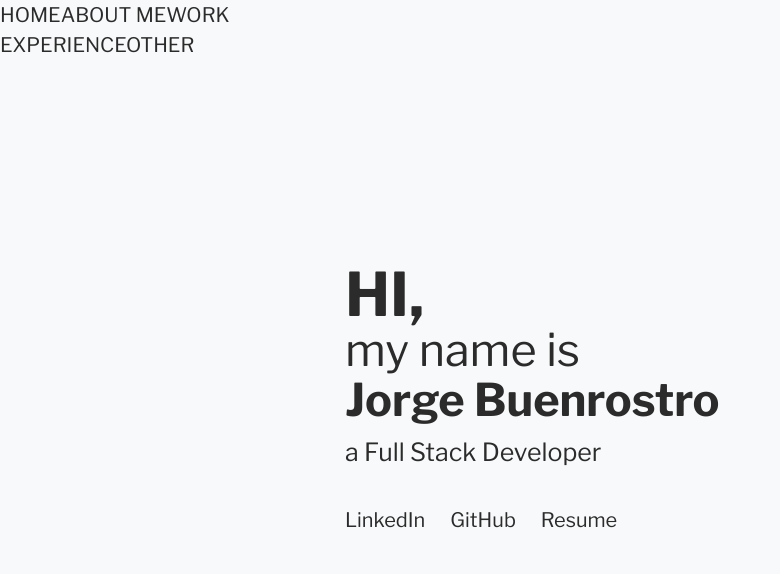
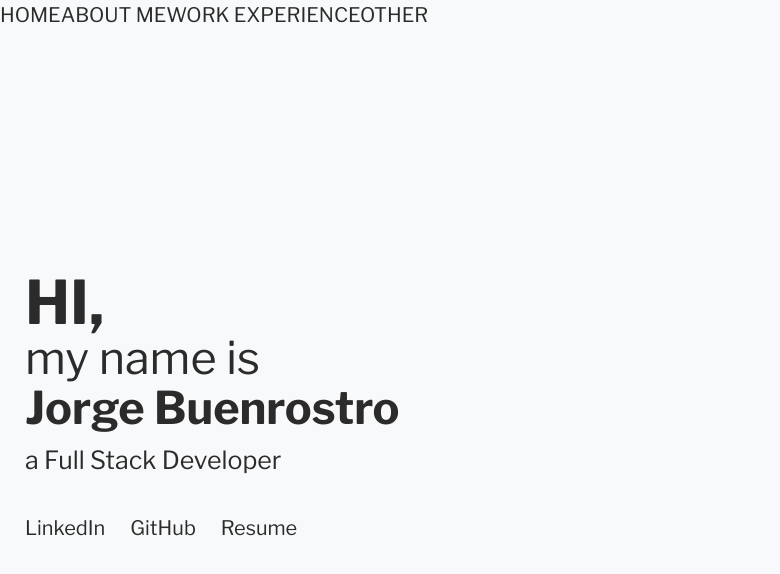
Before and after one commit to jlbmontejano/personal-portfolio, a React (Vite) app: page / in a window 1280 px wide. Shown: the top 574 px of the page, without its empty margins (0-780 px from the left). Built offline with nearby package versions, Linux system fonts and the light colour scheme.

Commit message:
Changed portfolio overall structure

```diff
--- a/src/App.tsx
+++ b/src/App.tsx
@@ -1,21 +1,32 @@
+import { useState } from "react";
 import Menu from "./components/Menu";
+import AboutMe from "./sections/AboutMe";
 import Home from "./sections/Home";
-import AboutMe from "./sections/AboutMe";
+import Other from "./sections/Other";
 import WorkExperience from "./sections/WorkExperience";
-// import Projects from "./sections/Projects";
-import Other from "./sections/Other";
+import { MenuNavigation } from "./types";
 
 const App = () => {
+	const [current, setCurrent] = useState<MenuNavigation>("home");
+
+	const displayPage = () => {
+		switch (current) {
+			case "home":
+				return <Home />;
+			case "about-me":
+				return <AboutMe />;
+			case "work-experience":
+				return <WorkExperience />;
+			case "other":
+				return <Other />;
+			default:
+		}
+	};
+
 	return (
-		<div className='flex flex-col xl:flex-row'>
-			<Menu />
-			<div className='main-content'>
-				<Home />
-				<AboutMe />
-				<WorkExperience />
-				{/* <Projects /> */}
-				<Other />
-			</div>
+		<div className='flex flex-col h-screen'>
+			<Menu setCurrent={setCurrent} />
+			{displayPage()}
 		</div>
 	);
 };
```
